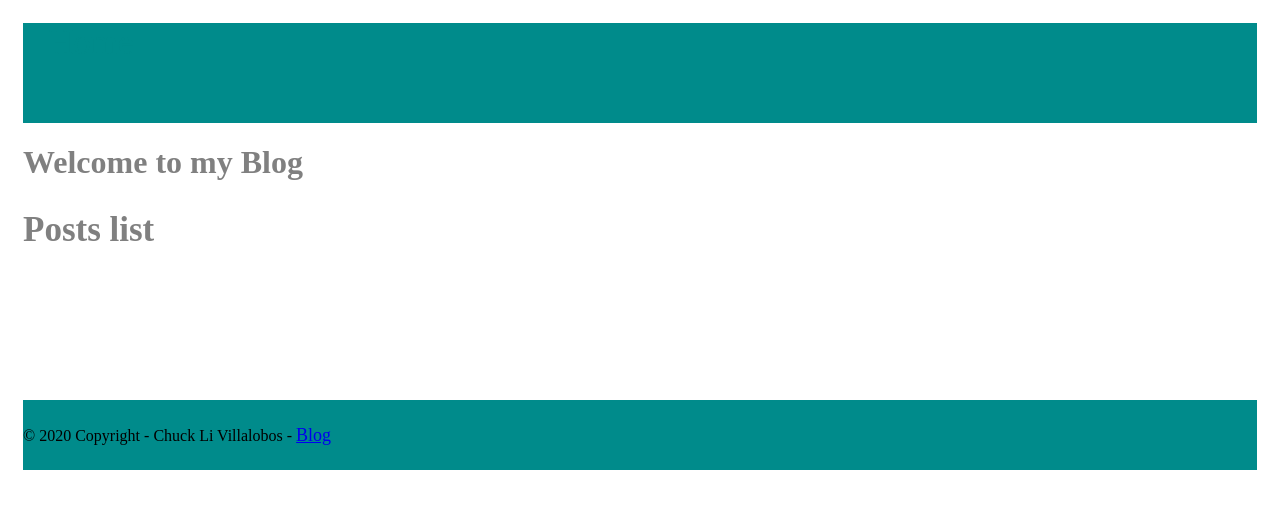
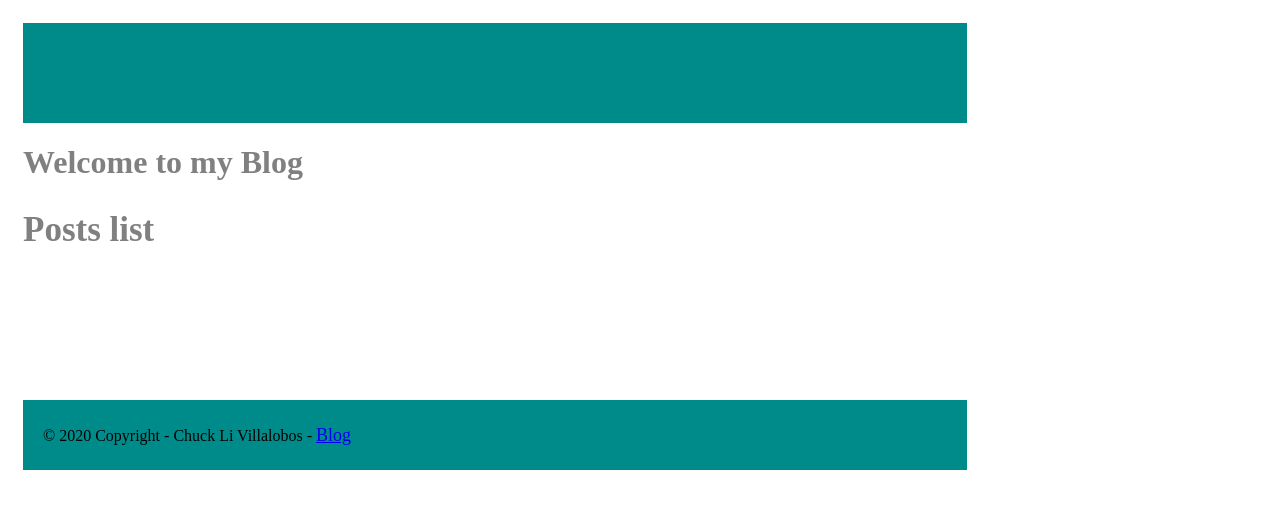
Before and after one commit to ticochuck/django_models, a Django app: page / in a window 1280 px wide. Shown: the top 509 px of the page. Run offline with Django 3.2, Linux system fonts and the light colour scheme; data that the repository does not hold is empty.

Commit message:
last changes

```diff
--- a/blog/static/css/styles.css
+++ b/blog/static/css/styles.css
@@ -1,6 +1,8 @@
 html {
     margin: 15px;
+    width: 75%;
 }
+
 
 header {
     background-color: darkcyan;
@@ -51,3 +53,7 @@ footer {
 footer a {
     font-size: 18px;
 }
+
+footer p {
+    margin-left: 20px;
+}
--- a/blog_project/settings.py
+++ b/blog_project/settings.py
@@ -126,7 +126,7 @@ USE_TZ = True
 # https://docs.djangoproject.com/en/3.1/howto/static-files/
 
 STATICFILES_DIRS = [
-    BASE_DIR / 'blogsfg/static',
+    BASE_DIR / 'blog/static',
 ]
 
 STATIC_ROOT = "staticfiles"
```
